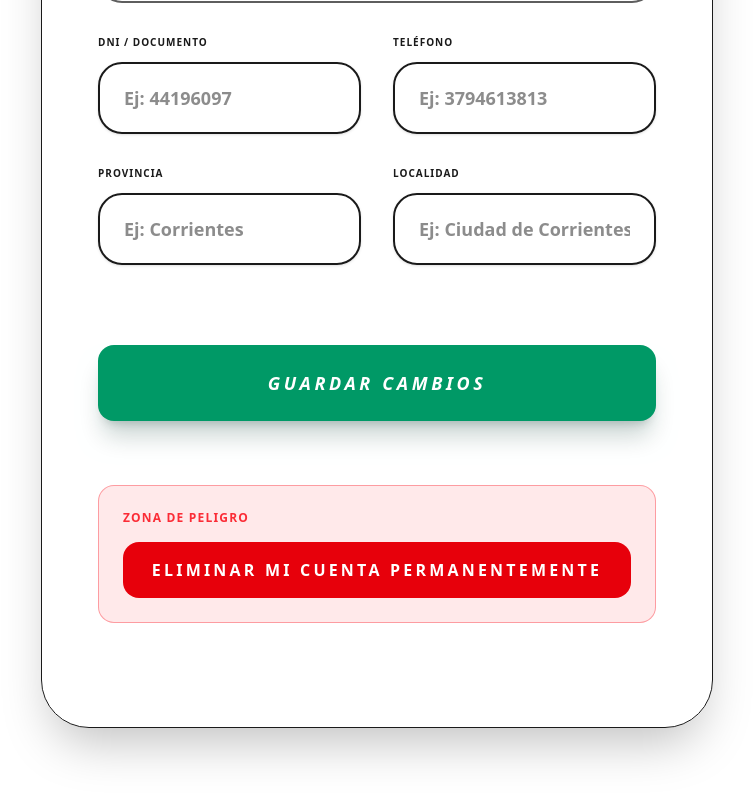
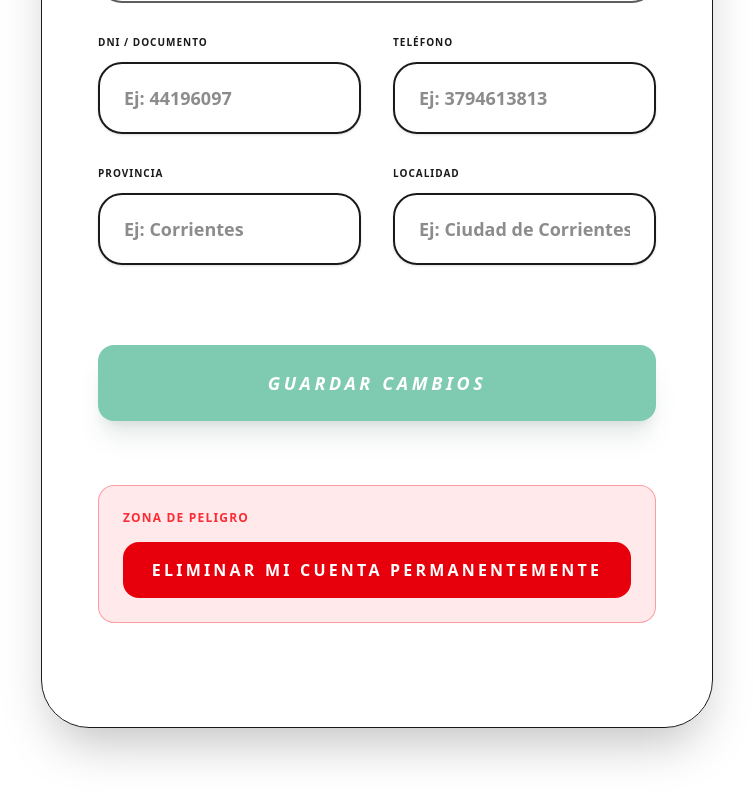
Before and after one commit to JuanmaInv/TicketAR---Mundial---UCP---2026-, a Next.js app in the folder frontend-client/: page /profile in a window 1280 px wide. Shown: the part 748-1548 px from the top of the page, without its empty margins (263-1016 px from the left). Built offline with nearby package versions, Linux system fonts and the light colour scheme; no server answers.

Commit message:
feat(profile): add immediate field validation and actionable error feedback

```diff
--- a/frontend-client/app/profile/page.tsx
+++ b/frontend-client/app/profile/page.tsx
@@ -27,6 +27,43 @@ function FormularioPerfil() {
   const [exito, setExito] = useState(false);
   const [existeEnDB, setExisteEnDB] = useState(false);
   const [mensajeError, setMensajeError] = useState("");
+  const [touched, setTouched] = useState<Record<string, boolean>>({});
+
+  function validarCampo(nombre: string, valor: string): string {
+    const limpio = valor.trim();
+    if (!limpio) return "Este campo es obligatorio.";
+
+    if (nombre === "documentacion") {
+      if (!/^[a-zA-Z0-9]{6,20}$/.test(limpio)) {
+        return "Ingresá un DNI/Pasaporte válido (6 a 20 caracteres alfanuméricos).";
+      }
+    }
+
+    if (nombre === "telefono") {
+      if (!/^[0-9+\-\s()]{8,20}$/.test(limpio)) {
+        return "Ingresá un teléfono válido (8 a 20 caracteres).";
+      }
+    }
+
+    if (nombre === "nombre" || nombre === "apellido" || nombre === "provincia" || nombre === "localidad") {
+      if (limpio.length < 2) {
+        return "Debe tener al menos 2 caracteres.";
+      }
+    }
+
+    return "";
+  }
+
+  const errores = {
+    nombre: validarCampo("nombre", datos.nombre),
+    apellido: validarCampo("apellido", datos.apellido),
+    documentacion: validarCampo("documentacion", datos.documentacion),
+    telefono: validarCampo("telefono", datos.telefono),
+    provincia: validarCampo("provincia", datos.provincia),
+    localidad: validarCampo("localidad", datos.localidad),
+  };
+
+  const formularioValido = Object.values(errores).every((error) => !error);
 
   // Cargar datos existentes
   useEffect(() => {
@@ -72,13 +109,32 @@ function FormularioPerfil() {
   }, [isLoaded, user]);
 
   function manejarCambio(e: React.ChangeEvent<HTMLInputElement>) {
+    setExito(false);
+    setMensajeError("");
     setDatos({ ...datos, [e.target.name]: e.target.value });
+  }
+
+  function manejarBlur(e: React.FocusEvent<HTMLInputElement>) {
+    const campo = e.target.name;
+    setTouched((prev) => ({ ...prev, [campo]: true }));
   }
 
   async function guardarDatos(e: React.FormEvent) {
     e.preventDefault();
     if (!user) {
       setMensajeError("Tu sesión no está activa. Iniciá sesión nuevamente.");
+      return;
+    }
+    if (!formularioValido) {
+      setTouched({
+        nombre: true,
+        apellido: true,
+        documentacion: true,
+        telefono: true,
+        provincia: true,
+        localidad: true,
+      });
+      setMensajeError("Revisá los campos marcados antes de guardar.");
       return;
     }
     setEnviando(true);
@@ -177,8 +233,12 @@ function FormularioPerfil() {
                 className="w-full px-6 py-5 border-2 border-border rounded-[1.5rem] bg-card text-foreground font-bold focus:ring-4 focus:ring-blue-500/20 transition-all outline-none text-lg shadow-sm"
                 value={datos.nombre}
                 onChange={manejarCambio}
+                onBlur={manejarBlur}
                 required
               />
+              {touched.nombre && errores.nombre && (
+                <p className="text-red-500 text-xs font-bold">{errores.nombre}</p>
+              )}
             </div>
 
             {/* APELLIDO */}
@@ -191,8 +251,12 @@ function FormularioPerfil() {
                 className="w-full px-6 py-5 border-2 border-border rounded-[1.5rem] bg-card text-foreground font-bold focus:ring-4 focus:ring-blue-500/20 transition-all outline-none text-lg shadow-sm"
                 value={datos.apellido}
                 onChange={manejarCambio}
+                onBlur={manejarBlur}
                 required
               />
+              {touched.apellido && errores.apellido && (
+                <p className="text-red-500 text-xs font-bold">{errores.apellido}</p>
+              )}
             </div>
           </div>
 
@@ -220,8 +284,12 @@ function FormularioPerfil() {
                 className="w-full px-6 py-5 border-2 border-border rounded-[1.5rem] bg-card text-foreground font-bold focus:ring-4 focus:ring-blue-500/20 transition-all outline-none text-lg shadow-sm"
                 value={datos.documentacion}
                 onChange={manejarCambio}
+                onBlur={manejarBlur}
                 required
               />
+              {touched.documentacion && errores.documentacion && (
+                <p className="text-red-500 text-xs font-bold">{errores.documentacion}</p>
+              )}
             </div>
 
             {/* TELÉFONO */}
@@ -235,8 +303,12 @@ function FormularioPerfil() {
                 className="w-full px-6 py-5 border-2 border-border rounded-[1.5rem] bg-card text-foreground font-bold focus:ring-4 focus:ring-blue-500/20 transition-all outline-none text-lg shadow-sm"
                 value={datos.telefono}
                 onChange={manejarCambio}
+                onBlur={manejarBlur}
                 required
               />
+              {touched.telefono && errores.telefono && (
+                <p className="text-red-500 text-xs font-bold">{errores.telefono}</p>
+              )}
             </div>
           </div>
 
@@ -252,8 +324,12 @@ function FormularioPerfil() {
                 className="w-full px-6 py-5 border-2 border-border rounded-[1.5rem] bg-card text-foreground font-bold focus:ring-4 focus:ring-blue-500/20 transition-all outline-none text-lg shadow-sm"
                 value={datos.provincia}
                 onChange={manejarCambio}
+                onBlur={manejarBlur}
                 required
               />
+              {touched.provincia && errores.provincia && (
+                <p className="text-red-500 text-xs font-bold">{errores.provincia}</p>
+              )}
             </div>
 
             {/* LOCALIDAD */}
@@ -267,15 +343,19 @@ function FormularioPerfil() {
                 className="w-full px-6 py-5 border-2 border-border rounded-[1.5rem] bg-card text-foreground font-bold focus:ring-4 focus:ring-blue-500/20 transition-all outline-none text-lg shadow-sm"
                 value={datos.localidad}
                 onChange={manejarCambio}
+                onBlur={manejarBlur}
                 required
               />
+              {touched.localidad && errores.localidad && (
+                <p className="text-red-500 text-xs font-bold">{errores.localidad}</p>
+              )}
             </div>
           </div>
 
           {/* BOTÓN DE ACCIÓN DINÁMICO */}
           <button
             type="submit"
-            disabled={enviando}
+            disabled={enviando || !formularioValido}
             className="w-full bg-emerald-600 hover:bg-emerald-500 text-white py-6 rounded-2xl font-black uppercase tracking-[0.2em] italic transition-all shadow-xl shadow-emerald-950/20 text-lg hover:scale-[1.01] active:scale-[0.99] disabled:opacity-50 mt-12"
           >
             {enviando ? 'GUARDANDO...' : (matchId ? 'CONFIRMAR Y ELEGIR UBICACIÓN →' : 'GUARDAR CAMBIOS')}
```
